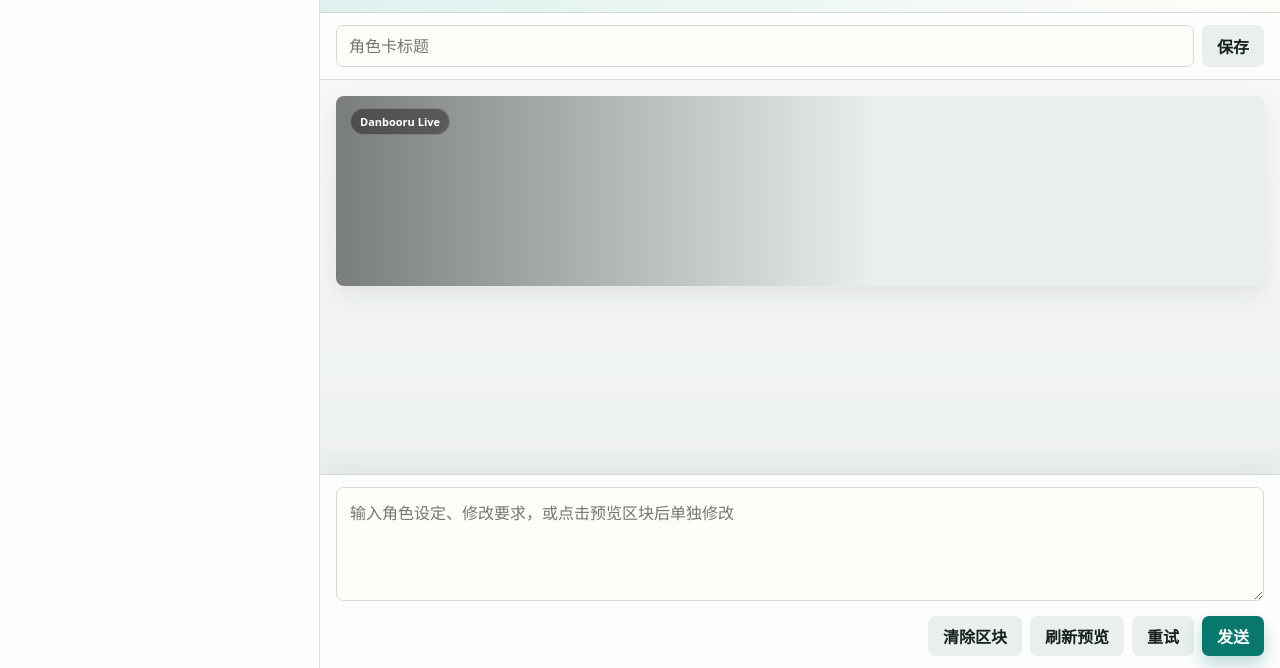
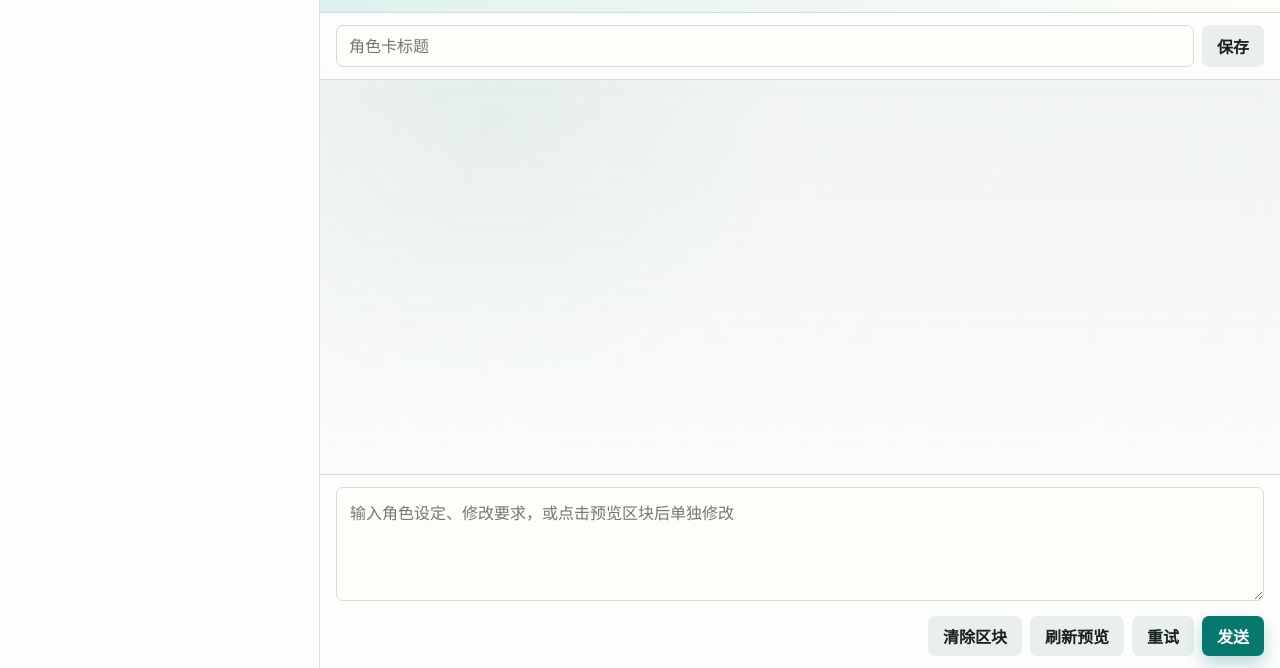
Before and after one commit to shiyi2333/st-card-web-writer, a website with bundled scripts: page public/index.html in a window 1280 px wide. Shown: the part 132-800 px from the top of the page. Built offline with nearby package versions, Linux system fonts and the light colour scheme; files whose address does not match are found by name.

Commit message:
Use carousel images as chat background

```diff
--- a/public/css/style.css
+++ b/public/css/style.css
@@ -356,29 +356,48 @@ a:hover {
 }
 
 .chat-scroll {
+  position: relative;
   display: flex;
   flex-direction: column;
   flex: 1;
   min-height: 0;
   overflow: hidden;
+  isolation: isolate;
   background:
     linear-gradient(180deg, color-mix(in srgb, var(--surface) 46%, transparent), transparent),
     var(--bg);
 }
 
-.hero-carousel {
-  height: 190px;
-  margin: 16px 16px 0;
-  border-radius: 8px;
-  overflow: hidden;
-  box-shadow: var(--soft-shadow);
-  background: var(--surface-2);
+.chat-scroll::after {
+  content: "";
+  position: absolute;
+  inset: 0;
+  z-index: 1;
+  pointer-events: none;
+  background:
+    linear-gradient(180deg, color-mix(in srgb, var(--bg) 62%, transparent), color-mix(in srgb, var(--surface) 72%, transparent)),
+    radial-gradient(circle at 18% 10%, color-mix(in srgb, var(--accent) 14%, transparent), transparent 34%);
 }
 
-.hero-carousel.carousel-ready {
+.chat-scroll > .hero-carousel {
+  position: absolute;
+  inset: 14px;
+  z-index: 0;
+  height: auto;
+  margin: 0;
+  border: 1px solid color-mix(in srgb, var(--line) 70%, transparent);
+  border-radius: 10px;
+  overflow: hidden;
+  box-shadow: none;
+  background: color-mix(in srgb, var(--surface-2) 42%, transparent);
+  opacity: 0.42;
+  pointer-events: none;
+}
+
+.chat-scroll > .hero-carousel.carousel-ready {
   background:
-    linear-gradient(135deg, rgba(18, 24, 38, 0.78), rgba(18, 24, 38, 0.18)),
-    var(--surface-2);
+    linear-gradient(135deg, rgba(18, 24, 38, 0.32), rgba(18, 24, 38, 0.06)),
+    color-mix(in srgb, var(--surface-2) 34%, transparent);
 }
 
 .hero-carousel .swiper-wrapper {
@@ -399,56 +418,43 @@ a:hover {
 
 .hero-carousel .swiper-slide {
   position: relative;
+  display: grid;
+  place-items: center;
   flex: 0 0 100%;
   width: 100%;
   min-width: 100%;
   height: 100%;
   scroll-snap-align: start;
-  background: var(--surface-2);
+  background: transparent;
 }
 
 .hero-carousel img {
   width: 100%;
   height: 100%;
-  object-fit: cover;
+  object-fit: contain;
   display: block;
+  transform: scale(0.88);
+  filter: blur(12px) saturate(0.92);
+  opacity: 0.86;
 }
 
 .hero-carousel::after {
   content: "";
   position: absolute;
   inset: 0;
-  background: linear-gradient(90deg, rgba(0,0,0,0.48), transparent 58%);
+  background:
+    linear-gradient(90deg, color-mix(in srgb, var(--bg) 54%, transparent), transparent 48%, color-mix(in srgb, var(--bg) 50%, transparent)),
+    linear-gradient(180deg, color-mix(in srgb, var(--surface) 56%, transparent), color-mix(in srgb, var(--bg) 64%, transparent));
   pointer-events: none;
   z-index: 2;
 }
 
 .hero-carousel::before {
-  content: "Danbooru Live";
-  position: absolute;
-  top: 12px;
-  left: 14px;
-  z-index: 3;
-  padding: 5px 9px;
-  border: 1px solid rgba(255,255,255,0.24);
-  border-radius: 999px;
-  color: #fff;
-  font-size: 11px;
-  font-weight: 700;
-  background: rgba(0,0,0,0.38);
-  backdrop-filter: blur(10px);
+  content: none;
 }
 
 .carousel-caption {
-  position: absolute;
-  left: 16px;
-  bottom: 14px;
-  z-index: 3;
-  color: #fff;
-  display: grid;
-  gap: 4px;
-  max-width: min(520px, 75%);
-  text-shadow: 0 2px 12px rgba(0,0,0,0.6);
+  display: none;
 }
 
 .carousel-caption strong {
@@ -510,6 +516,8 @@ a:hover {
 }
 
 .message-list {
+  position: relative;
+  z-index: 2;
   flex: 1;
   min-height: 0;
   overflow: auto;
```
Also changed, not shown: 2 other files.
